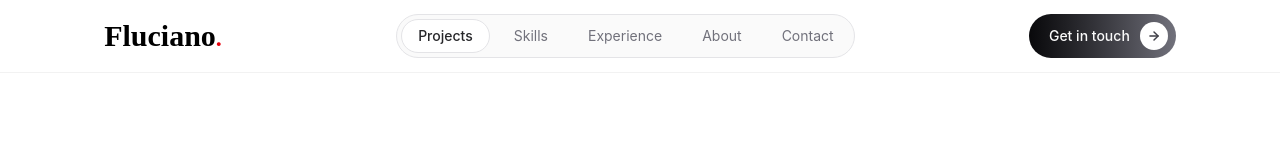
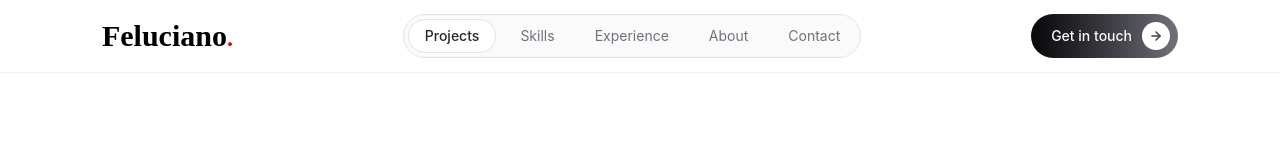
Before and after one commit to lucianofelician0/meu-portifolio, a React (Vite) app: page / in a window 1280 px wide. Shown: the top 160 px of the page. Built offline with nearby package versions, Linux system fonts and the light colour scheme.

Commit message:
correcao do nome principal

```diff
--- a/src/components/Navbar.tsx
+++ b/src/components/Navbar.tsx
@@ -19,7 +19,7 @@ export const Navbar = () => {
             offset={-66}
             className="text-3xl font-honk font-bold cursor-pointer"
           >
-            Fluciano
+            Feluciano
             <span className="text-red-600 text-2xl font-extrabold">.</span>
           </ScroolLink>
         </div>
```
